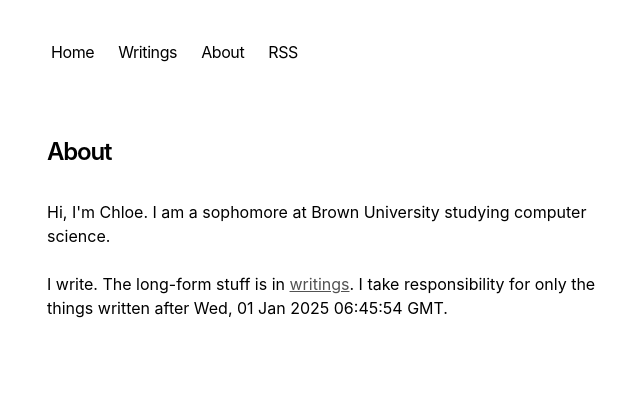
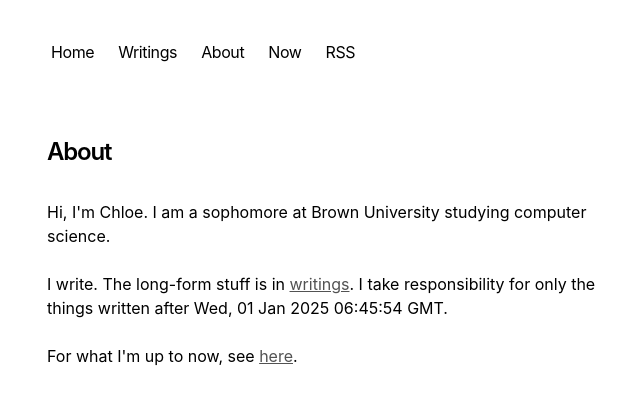
Before and after one commit to qiaochloe/blog, a Next.js app: page /about in a window 1280 px wide. Shown: the top 404 px of the page, without its empty margins (305-945 px from the left). Built offline with nearby package versions, Linux system fonts and the light colour scheme.

Commit message:
Fix now page

```diff
--- a/app/about/page.tsx
+++ b/app/about/page.tsx
@@ -22,6 +22,14 @@ export default function Page() {
         . I take responsibility for only the things written after{" "}
         {new Date(new Date().getTime() + 24 * 60 * 60).toUTCString()}.
       </p>
+      <br />
+      <p>
+        For what I'm up to now, see{" "}
+        <Link href="/now" className="text-neutral-600 underline">
+          here
+        </Link>
+        .
+      </p>
     </section>
   );
 }
--- a/app/components/nav.tsx
+++ b/app/components/nav.tsx
@@ -9,6 +9,9 @@ const navItems = {
   },
   "/about": {
     name: "About",
+  },
+  "/now": {
+    name: "Now",
   },
   "/rss": {
     name: "RSS",
--- a/app/markdown/now.mdx
+++ b/app/markdown/now.mdx
@@ -2,12 +2,8 @@
 title: Now
 summary: Winter 2024 edition. Updated 12/24/24 from my home in California. The weather is great.
 publishedAt: "2024-12-24"
-tags:
-  - "now"
 ---
 
 It's winter break. I'm at home in California. I'm spending time with family and friends, climbing, playing DDR, studying Chinese, and **not coding**.
 
-For last semester, see the [postmortem](/archives/fall-2024-postmortem).
-
-For previous reflections, see the [archives](/archives).
+For last semester, see the [postmortem](/fall-2024-postmortem).
```
